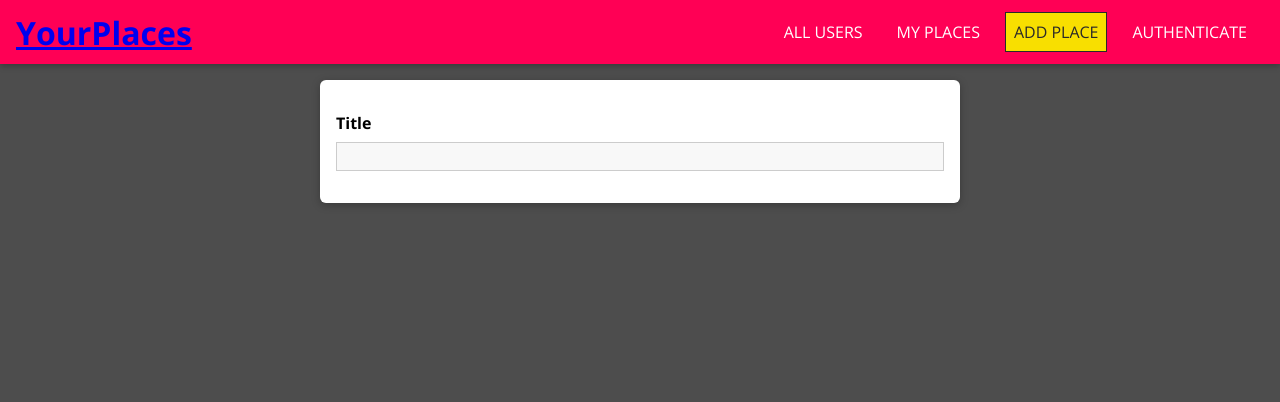
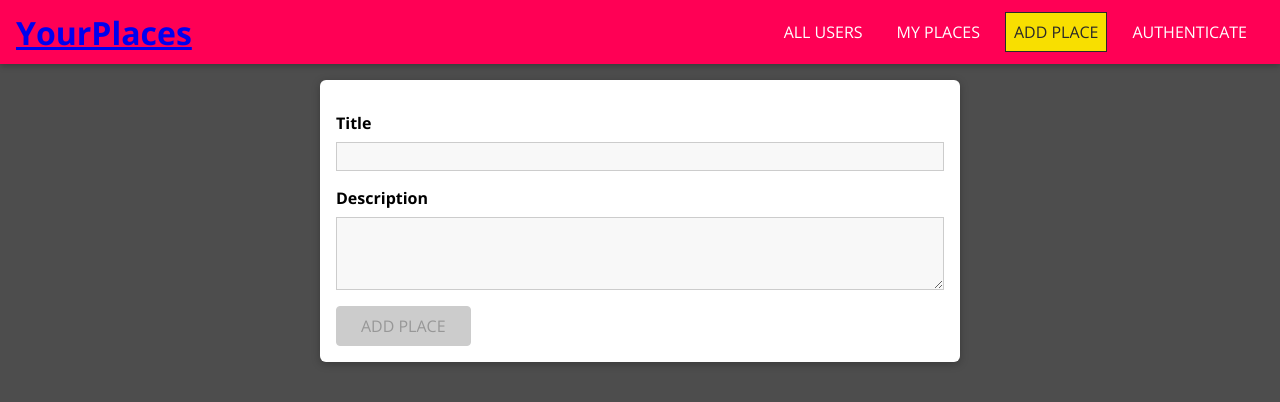
Before and after one commit to peiciqiu/PhotoSharing, a React (Create React App) app in the folder Client/: page /places/new in a window 1280 px wide. Shown: the top 402 px of the page. Built offline with nearby package versions, Linux system fonts and the light colour scheme.

Commit message:
update NewPlace

```diff
--- a/Client/src/places/pages/NewPlace.js
+++ b/Client/src/places/pages/NewPlace.js
@@ -1,21 +1,74 @@
 
 
-import React from 'react';
+import React, {useCallback, useReducer} from 'react';
 
 import Input from '../../shared/components/FormElements/Input';
-import { VALIDATOR_REQUIRE } from '../../shared/util/validators';
+import Button from '../../shared/components/FormElements/Button';
+import { VALIDATOR_MINLENGTH, VALIDATOR_REQUIRE } from '../../shared/util/validators';
 import './NewPlace.css';
 
+const formReducer = (state, action) => {
+  switch(action.type) {
+    case 'INPUT_CHANGE':
+      let formIsValid = true;
+      for (const inputId in state.inputs) {
+        if (inputId === action.inputId) {
+          formIsValid = formIsValid && action.isValid;
+        } else {
+          formIsValid = formIsValid && state.inputs[inputId].isValid;
+        }
+      }
+      return {
+        ...state,
+        inputs: {
+          ...state.inputs,
+          [action.inputId]: {value: action.value, isValid: action.isValid}
+        },
+        isValid: formIsValid
+      };
+    default:
+      return state;
+  }
+};
+
 const NewPlace = () => {
+  const [formState, dispatch] =  useReducer(formReducer, {
+    inputs: {
+      title: {
+        value: '',
+        isValid: false
+      },
+      description: {
+        value: '',
+        isValid: false
+      }
+    },
+    isValid: false
+  });
+  const inputHandler = useCallback((id, value, isValid) => {
+    dispatch({type: 'INPUT_CHANGE', value: value, isValid: isValid, inputId: id});
+  }, []);
+
   return (
     <form className="place-form">
       <Input
+        id="title"
         element="input"
         type="text"
         label="Title"
         validators={[VALIDATOR_REQUIRE()]}
         errorText="Please enter a valid title."
+        onInput = {inputHandler}
       />
+      <Input
+        id="description"
+        element="textarea"
+        label="Description"
+        validators={[VALIDATOR_MINLENGTH(5)]}
+        errorText="Please enter a valid description (at least 5 characters)."
+        onInput = {inputHandler}
+      />
+      <Button type="submit" disabled={!formState.isValid}> ADD PLACE</Button>
     </form>
   );
 };
--- a/Client/src/shared/components/FormElements/Input.js
+++ b/Client/src/shared/components/FormElements/Input.js
@@ -1,6 +1,6 @@
 
 
-import React, { useReducer } from 'react';
+import React, { useReducer, useEffect } from 'react';
 
 import { validate } from '../../util/validators';
 import './Input.css';
@@ -30,6 +30,14 @@ const Input = props => {
     isTouched: false,
     isValid: false
   });
+
+  const {id, onInput} = props;
+  const {value, isValid} = inputState;
+
+  useEffect(() => {
+      props.onInput(id, value, isValid)
+    }, [id, value, isValid, onInput]);
+
 
   const changeHandler = event => {
     dispatch({
--- a/Client/src/shared/components/Navigation/MainNavigation.js
+++ b/Client/src/shared/components/Navigation/MainNavigation.js
@@ -16,8 +16,6 @@ const MainNavigation = props => {
     const closeDrawerHandler = () => {
         setDrawerIsOpen(false);
     };
-
-
 
     return (
     <React.Fragment>
```
